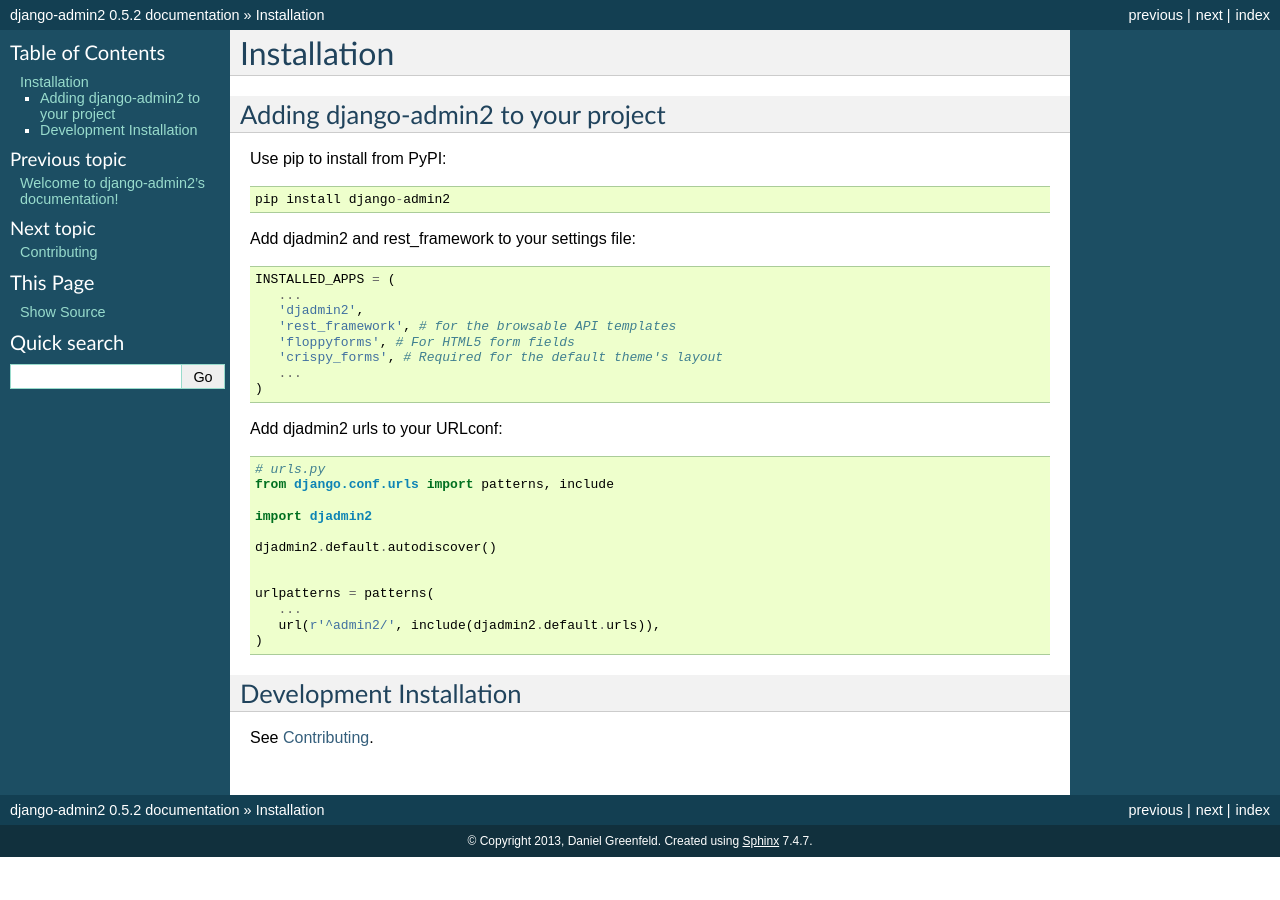
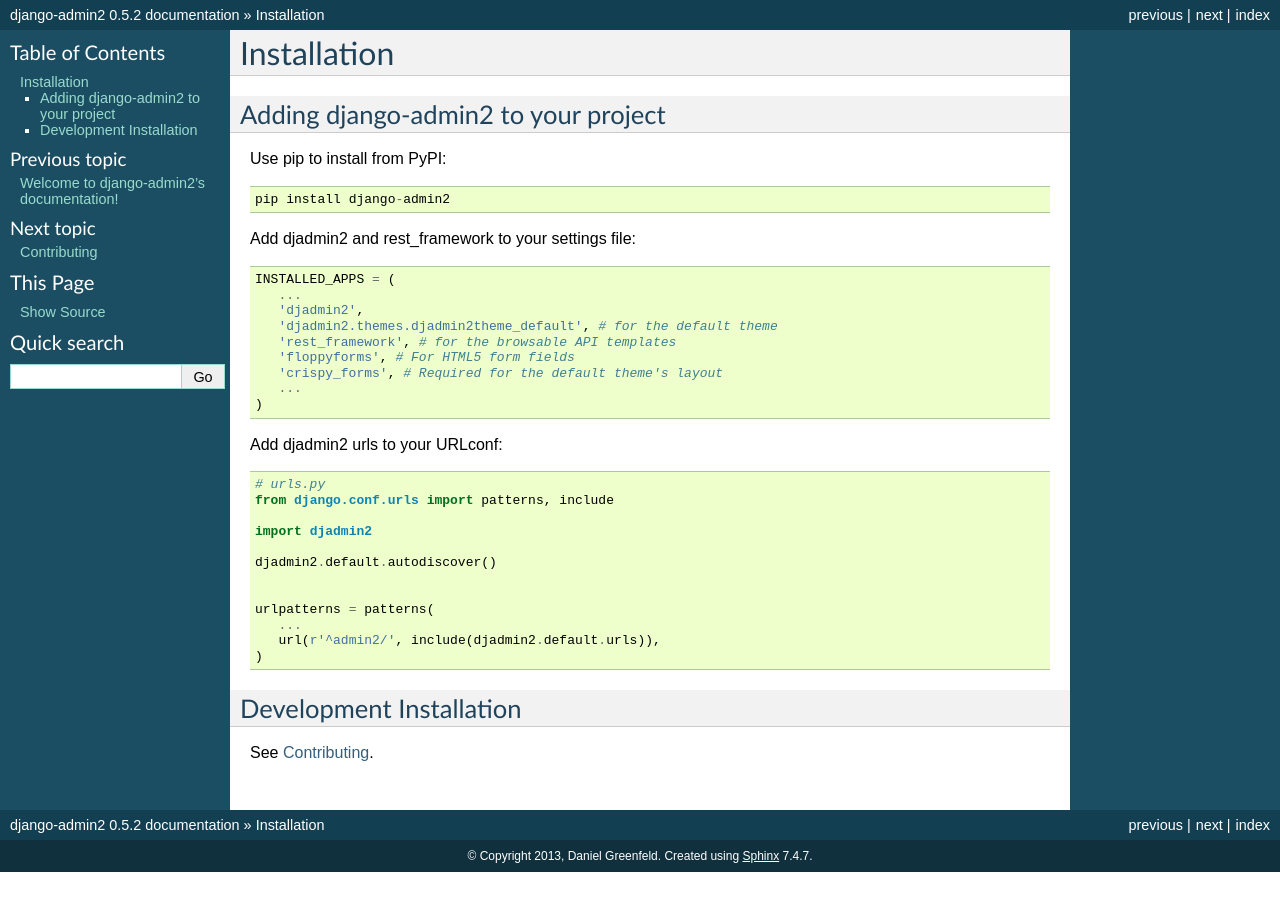
Before and after one commit to jazzband/django-admin2, a Sphinx documentation site: the page built from docs/installation.rst, in a window 1280 px wide. Built offline with Sphinx 7.4.7, drawn with Linux system fonts in a browser that asks for light colours; pages that are not in the unit, such as notebooks, are missing from menus.

Commit message:
fix: issue #348
 Adding djadmin2.themes.djadmin2theme_default on INSTALLED_APPS.

```diff
--- a/docs/installation.rst
+++ b/docs/installation.rst
@@ -21,6 +21,7 @@
    INSTALLED_APPS = (
       ...
       'djadmin2',
+      'djadmin2.themes.djadmin2theme_default', # for the default theme
       'rest_framework', # for the browsable API templates
       'floppyforms', # For HTML5 form fields
       'crispy_forms', # Required for the default theme's layout
```
